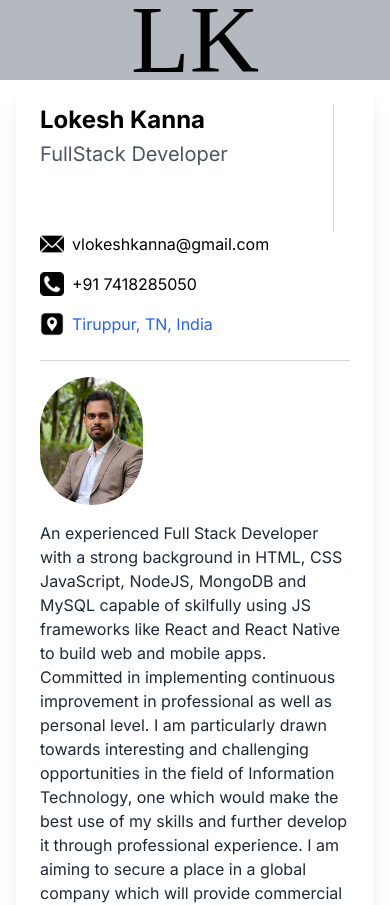
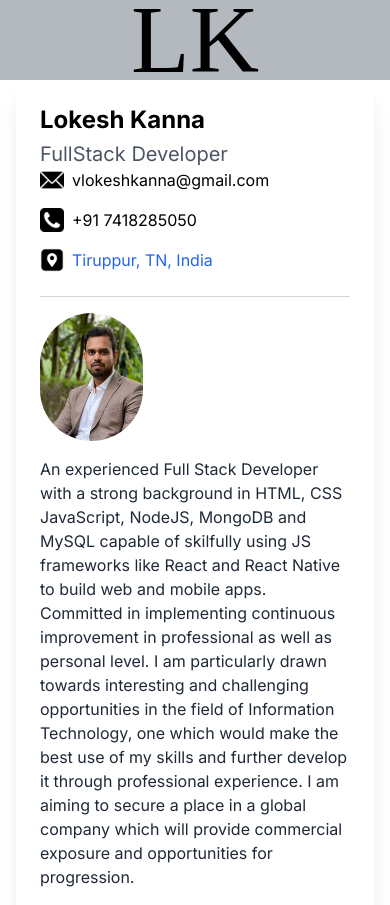
Before and after one commit to Lokesh-Kanna-V/personal_portfolio-client, a Next.js app: page /resume in a window 390 px wide. Shown: the top 905 px of the page. Built offline with nearby package versions, Linux system fonts and the light colour scheme.

Commit message:
LK_1807_1616

```diff
--- a/src/components/Resume/resume.js
+++ b/src/components/Resume/resume.js
@@ -30,9 +30,15 @@ export default function Resume() {
 
           {/* Vertical Divider - Start */}
           <div class="mx-4 my-0 flex items-center">
-            <div class="border-l border-gray-300 h-32"></div>
+            <div class="hidden md:block md:border-l md:border-gray-300 md:h-32"></div>
           </div>
           {/* Vertical Divider - End */}
+
+          {/* Horizontal Divider - Start */}
+          <div class="mt-0 mb-4">
+            <hr class="border-t border-gray-300 md:hidden" />
+          </div>
+          {/* Horizontal Divider - End */}
 
           <div id="headerDiv-socials" className="flex flex-col space-y-4">
             <div className="flex items-center space-x-2">
```
